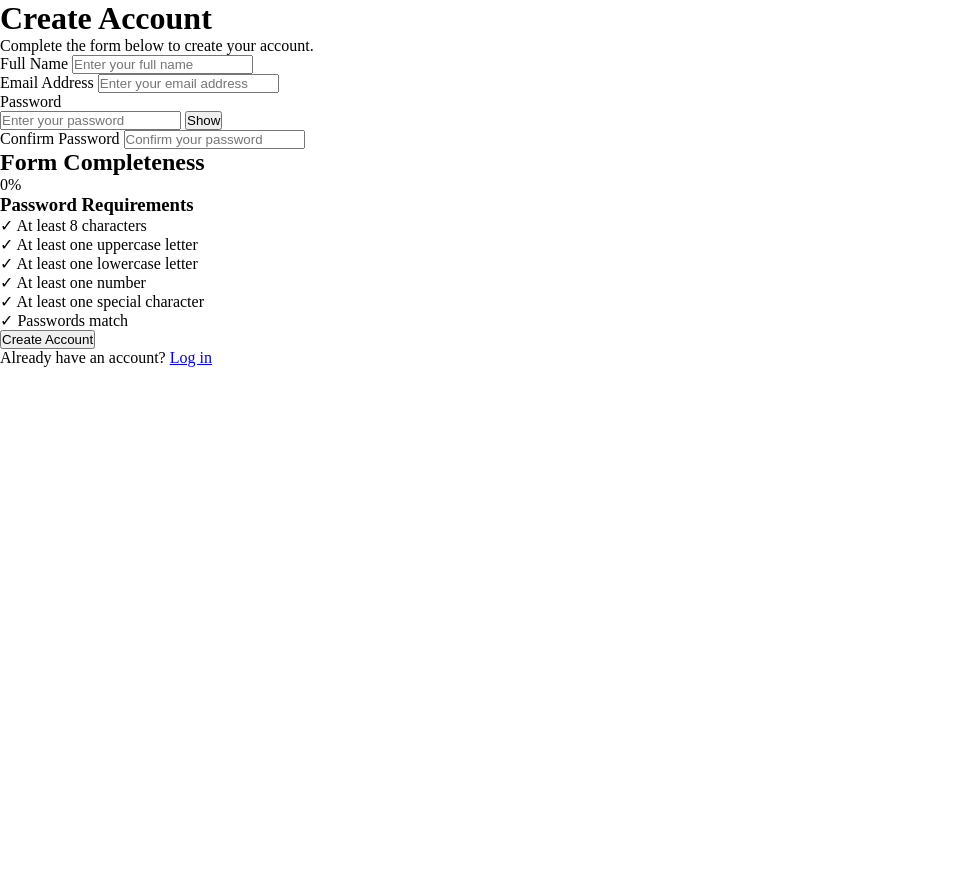
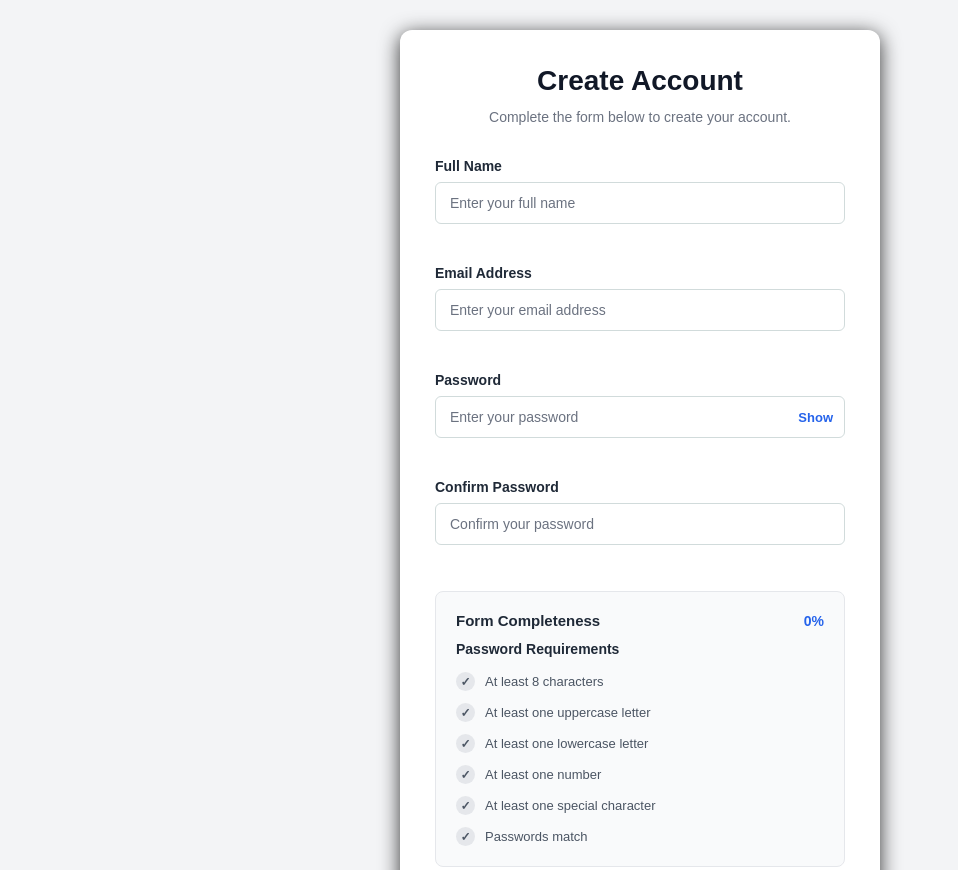
Before and after one commit to Lucid0531/accessible-form-UI, a plain HTML site: page index.html in a window 1280 px wide. Shown: the top 870 px of the page, without its empty margins (0-958 px from the left). Before the commit the page ends 800 px from the top, so only its background shows below. Drawn offline with Linux system fonts and the light colour scheme.

Commit message:
Added CSS

```diff
--- a/index.html
+++ b/index.html
@@ -21,7 +21,7 @@
   </head>
 
   <body>
-    <main class="container">
+    <main>
       <div class="form-container">
         <header class="form-header">
           <h1>Create Account</h1>
--- a/style.css
+++ b/style.css
@@ -3,3 +3,282 @@
   margin: 0;
   padding: 0;
 }
+
+body {
+  font-family: Arial, Helvetica, sans-serif;
+  background-color: #f3f4f6;
+  color: #1f2937;
+
+  min-height: 100vh;
+
+  display: flex;
+  justify-content: center;
+  align-items: center;
+
+  padding: 30px 15px;
+}
+
+/* Main Container */
+main {
+  width: 100%;
+  max-width: 480px;
+}
+
+.form-container {
+  background-color: #ffffff;
+  padding: 35px;
+  border-radius: 12px;
+
+  box-shadow: 0 4px 20px rgba(0, 0, 0, 0.8);
+}
+
+/* Form Header */
+.form-header {
+  text-align: center;
+  margin-bottom: 30px;
+}
+
+.form-header h1 {
+  font-size: 28px;
+  margin-bottom: 10px;
+  color: #111827;
+}
+
+.form-header p {
+  color: #6b7280;
+  font-size: 14px;
+  line-height: 1.5;
+}
+
+/* Form Groups */
+.form-group {
+  margin-bottom: 20px;
+}
+
+.form-group label {
+  display: block;
+  font-size: 14px;
+  font-weight: 600;
+  margin-bottom: 8px;
+}
+
+.form-group input {
+  width: 100%;
+  padding: 12px 14px;
+
+  border: 1px solid #d1dbdb;
+  border-radius: 6px;
+
+  font-size: 14px;
+  color: #111827;
+
+  background-color: #ffffff;
+
+  transition: border-color 0.2s, box-shadow 0.2s;
+}
+
+.form-group input::placeholder {
+  color: #6b7280;
+}
+
+/* Input Focus State */
+.form-group input:focus {
+  outline: 3px solid transparent;
+  border-color: #2563eb;
+
+  box-shadow: 0 0 0 3px rgba(37, 99, 235, 0.2);
+}
+
+/* Password Wrapper */
+.password-wrapper {
+  position: relative;
+  display: flex;
+  align-items: center;
+}
+
+.password-wrapper input {
+  padding-right: 65px;
+}
+
+.toggle-password {
+  position: absolute;
+  right: 12px;
+
+  border: none;
+  background: none;
+
+  color: #2563eb;
+  font-weight: 600;
+  font-size: 13px;
+
+  cursor: pointer;
+}
+
+.toggle-password:focus-visible {
+  outline: 2px solid #2563eb;
+  outline-offset: 3px;
+}
+
+/* Error Messages */
+.error-message {
+  display: block;
+  min-height: 16px;
+
+  margin-top: 5px;
+
+  color: #b91c1c;
+  font-size: 12px;
+}
+
+/* Requirements Section */
+.requirements {
+  background-color: #f9fafb;
+
+  padding: 20px;
+  border-radius: 8px;
+  border: 1px solid #e5e7eb;
+
+  margin: 25px 0;
+}
+
+/* Progress Header */
+.progress-header {
+  display: flex;
+  justify-content: space-between;
+  align-items: center;
+
+  margin-bottom: 12px;
+}
+
+.progress-header h2 {
+  font-size: 15px;
+}
+
+.progress-percentage {
+  font-size: 14px;
+  font-weight: 700;
+  color: #2563eb;
+}
+
+/* Progress Bar */
+.prgress-track {
+  width: 100%;
+  height: 8px;
+
+  background-color: #e5e7eb;
+  border-radius: 10px;
+
+  overflow: hidden;
+
+  margin-bottom: 25px;
+}
+
+.progress-fill {
+  width: 0%;
+  height: 100%;
+
+  background-color: #2563eb;
+  border-radius: 10px;
+}
+
+/* Password Checklist */
+.requirements h3 {
+  font-size: 14px;
+  margin-bottom: 15px;
+}
+
+.checklist {
+  list-style: none;
+
+  display: flex;
+  flex-direction: column;
+  gap: 12px;
+}
+
+.checklist li {
+  display: flex;
+  align-items: center;
+  gap: 10px;
+
+  font-size: 13px;
+  color: #4b5563;
+}
+
+.check-icon {
+  width: 19px;
+  height: 19px;
+
+  display: flex;
+  justify-content: center;
+  align-items: center;
+
+  border-radius: 50%;
+
+  background-color: #e5e7eb;
+  color: #4b5563;
+  font-size: 12px;
+  font-weight: bold;
+  flex-shrink: 0;
+}
+
+/* Submit Button */
+.submit-button {
+  width: 100%;
+  padding: 13px;
+
+  border: none;
+  border-radius: 6px;
+
+  background-color: #2563eb;
+  color: #ffffff;
+
+  font-size: 15px;
+  font-weight: 600;
+
+  cursor: pointer;
+  transition: background-color 0.2s;
+}
+
+.submit-button:hover {
+  background-color: #1d4ed8;
+}
+
+.submit-button:focus-visible {
+  outline: 3px solid #93c5fd;
+  outline-offset: 3px;
+}
+
+/* Login Text */
+.login-text {
+  text-align: center;
+
+  margin-top: 20px;
+  font-size: 13px;
+  color: #6b7280;
+}
+
+.login-text a {
+  color: #2563eb;
+  font-weight: 600;
+  text-decoration: none;
+}
+
+.login-text a:hover {
+  text-decoration: underline;
+}
+
+.login-text a:focus-visible {
+  outline: 2px solid #2563eb;
+  outline-offset: 3px;
+}
+
+/* Responsive Design */
+@media (max-width: 480px) {
+  .form-container {
+    padding: 25px 20px;
+  }
+
+  .form-header h1 {
+    font-size: 24px;
+  }
+}
```
